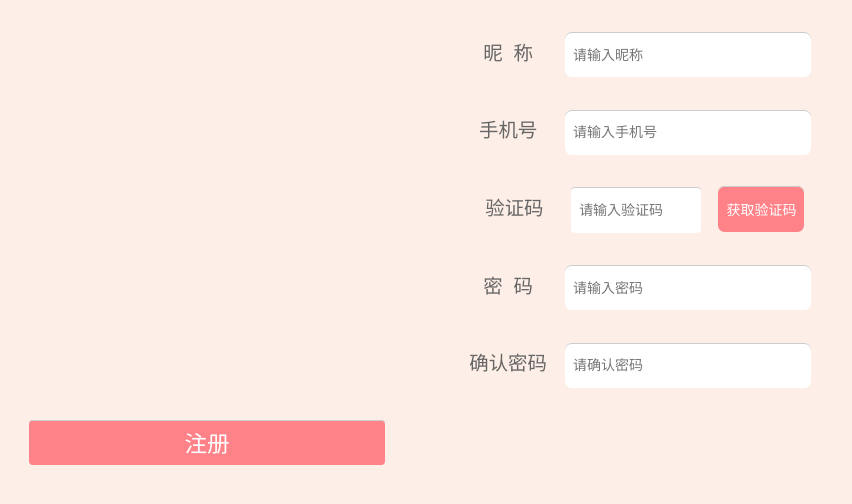
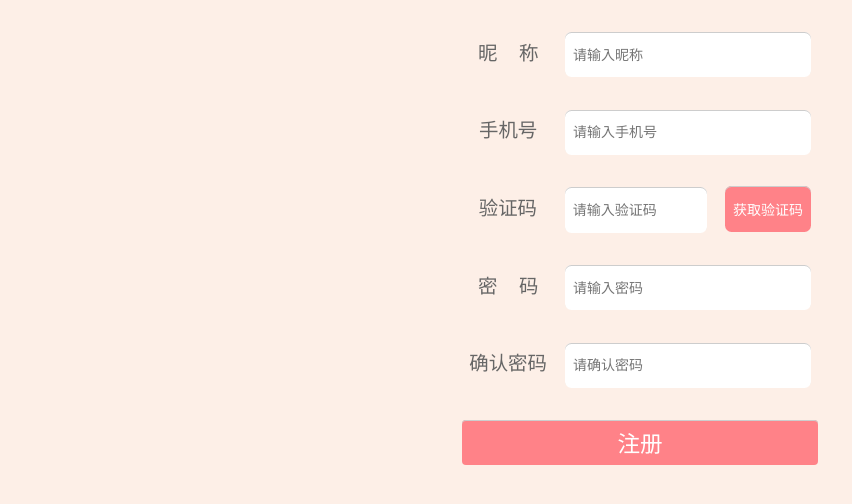
Before and after one commit to nbkSoo/weAreFamily, a PHP site: page /zhuce.html in a window 1280 px wide. Shown: the part 56-560 px from the top of the page, without its empty margins (0-852 px from the left). Run offline with PHP 8.4, Linux system fonts and the light colour scheme.

Commit message:
注册行了

```diff
--- a/css/add.css
+++ b/css/add.css
@@ -27,7 +27,7 @@
 }
 .cont img{width: 1.18rem;height: 1.14rem;margin:0.2rem 0.2rem 0 0}
 .teart{border: none;width: 100%;min-height: 0.68rem;
-    font-size: 0.2rem;text-indent: 0.15rem;
+    font-size: 0.2rem;text-indent: 0.15rem;outline: none;
 }
 .Imge{width: 6.1rem;min-height: 1.36rem;padding: 0.2rem 0 0.2rem 0.1rem;
     box-sizing: border-box;
--- a/css/xuanZa-pic.css
+++ b/css/xuanZa-pic.css
@@ -28,5 +28,5 @@
 }
 .pic ul li img{width: 100%;height: 100%}
 .pic ul li i.dui{width: 0.2rem;height: 0.2rem;background: url("../images/dd.png") no-repeat;
-    display: block;position: absolute;top: 0;right: 0.05rem;background-size: cover;
+    display: block;position: absolute;top: 0.05rem;right: 0.08rem;background-size: cover;
 }
--- a/css/zhuce.css
+++ b/css/zhuce.css
@@ -26,15 +26,14 @@ li{
 }
 .yincang{
     position: absolute;
-    top: 1.2rem;
+    top: 1.28rem;
     left: 2.2rem;
-    font-size: 0.3rem;
+    font-size: 0.2rem;
     color: red;
-    /*display: none;*/
 }
 .inp1{
     display: inline-block;
-    width: 2rem;
+    width: 2.2rem;
     height: 0.7rem;
     border:none;
 }
@@ -54,8 +53,7 @@ li{
     width: 5.5rem;
     height: 0.7rem;
     background: rgb(255,130,136);
-    margin-left: 0.45rem;
-    margin-top: 0.5rem;
+    margin:0.5rem auto;
     font-size: 0.35rem;
     color: #fff;
     border:none;
--- a/zhuce.html
+++ b/zhuce.html
@@ -13,32 +13,35 @@
     <div class="header">注册</div>
 </main>
 <section>
+    <form class="register_form" action="">
         <ul>
             <li>
-            <div class="nicheng">昵&nbsp;&nbsp;称</div>
-            <input type="text" placeholder="请输入昵称" class="inp inpa">
+                <div class="nicheng">昵&nbsp;&nbsp;&nbsp;&nbsp;称</div>
+                <input type="text" name="username" placeholder="请输入昵称" class="inp inpa">
             </li>
             <li>
                 <div class="nicheng">手机号</div>
-            <input type="tel" pattern="^(13|15|18|17|16)\d{9}$" placeholder="请输入手机号" class="inp register_tel inpb">
+                <input type="tel" name="tel" pattern="^(13|15|18|17|16)\d{9}$" placeholder="请输入手机号" class="inp register_tel inpb">
             </li>
             <li>
                 <div class="nicheng">验证码</div>
-            <input type="text" placeholder="请输入验证码" class="inp1">
+                <input type="text" placeholder="请输入验证码" class="inp1 inp">
                 <input type="button" value="获取验证码" class="inp2">
             </li>
             <li>
-            <div class="nicheng">密&nbsp;&nbsp;码</div>
-            <input type="password" placeholder="请输入密码" class="inp inpc">
+                <div class="nicheng">密&nbsp;&nbsp;&nbsp;&nbsp;码</div>
+                <input type="password" name="password" pattern="^\w{6,15}" placeholder="请输入密码" class="inp ps inpc">
             </li>
             <li>
                 <div class="nicheng">确认密码</div>
-            <input type="password" placeholder="请确认密码" class="inp inpd">
+                <input type="password" placeholder="请确认密码" class="inp ps inpd">
             </li>
             <li>
                 <input type="button" value="注册" class="btn">
             </li>
         </ul>
+    </form>
+
 </section>
 <script src="js/jquery-3.2.1.min.js"></script>
 <script>
@@ -64,6 +67,8 @@
                 }
             }
             var rand = Math.floor(Math.random()*899999+100000);
+            sessionStorage.setItem("rand",rand);
+
             $.ajax({
                 type:"post",
                 url:"http://172.16.45.87/PhpstormProjects/weAreFamily11/php/aliyun/api_demo/SmsDemo.php",
@@ -74,46 +79,51 @@
                 }
             })
         }
-
-
-
-
-
-
-
+    });
+    var div=$('<div class="yincang"></div>');
+    var lis = $("li");
+    // 昵称
+    $(".btn").on("click",function () {
+        if($(".inpa").val()==""){
+            d(0,"取一个好听的名字吧！！！");
+        }else if($(".register_tel").val()==""){
+            d(1,"要输入手机号哦~");
+        }else if($tel[0].validity.patternMismatch){
+            d(1,"手机号码格式不正确");
+        }else if($(".inp1").val()==""){
+            d(2,"请输入验证码");
+        }else if($(".inp1").val()!=sessionStorage.getItem("rand")){
+            d(2,"验证码错误");
+        }else if($(".ps:eq(0)").val()==""){
+            d(3,"请输入密码");
+        }else if($(".ps:eq(0)")[0].patternMismatch){
+            d(3,"密码格式为：6~15位");
+        }else if($(".ps:eq(1)").val()==""){
+            d(4,"请再次输入密码");
+        }else if($(".ps:eq(1)").val()!=$(".ps:eq(0)").val()){
+            d(4,"两次输入的密码不一致");
+        }else{
+            $.ajax({
+                type:"post",
+                url:"./php/index.php?c=Login&a=register",
+                data:$(".register_form").serialize(),
+                dataType:"json",
+                success:function (data) {
+                    console.log(data);
+                }
             })
-
-
-    var div='<div class="yincang"></div>';
-    $("li").append(div);
-    // 昵称
-    $(".inpa").on("blur",function () {
-        var reg=/^((\w)|.*[\u4e00-\u9fa5].*)((\w)|.*[\u4e00-\u9fa5].*){1,9}$/;
-        if($(".inpa").val()==""){
-            $("li:eq(0)").children(".yincang").html("内容不能为空");
-        }else if($(".inpa").val().length<3){
-            $("li:eq(0)").children(".yincang").html("请输入3~10位有效字符");
         }
     });
-    // 密码
-    $(".inpc").on("blur",function () {
-        if($(".inpc").val()==""){
-            $("li:eq(3)").children(".yincang").html("密码不能为空");
-        }else if($(".inpc").val().length<6){
-            $("li:eq(3)").children(".yincang").html("密码长度为6~20个字符");
-        }else{
-            var level=0;
-            if(/[a-z]/.test($(".inpc").val())){
-                level++;
+    $(".inp").on("focus",function () {
+        lis.children(".yincang").fadeOut(function () {
+            lis.children(".yincang").remove();
+        });
+    });
+    function d(n,str) {
+        div.fadeIn();
+        div.html(str);
+        lis.eq(n).append(div);
     }
-            if(/[0-9]/.test($(".inpc").val())){
-                level++;
-            }
-            if(/[^0-9 a-z]/.test($(".inpc").val())){
-                level++;
-            }
-        }
-    });
 </script>
 </body>
 </html>
```
Also changed, not shown: php/LoginController.class.php (+4 -3 lines). Lines whose indentation alone changed are shown as unchanged.
